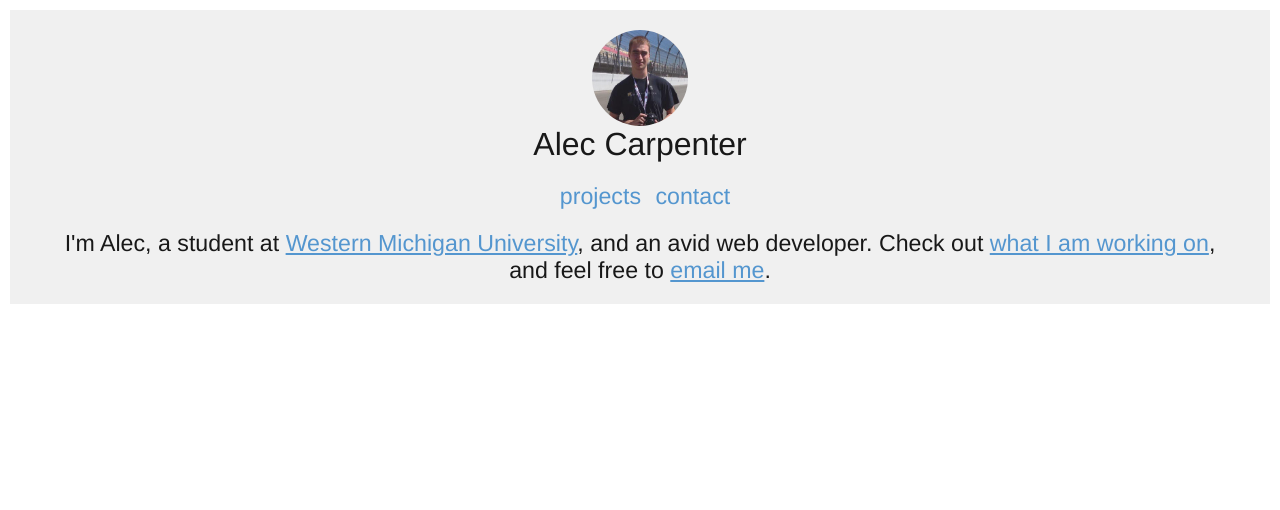
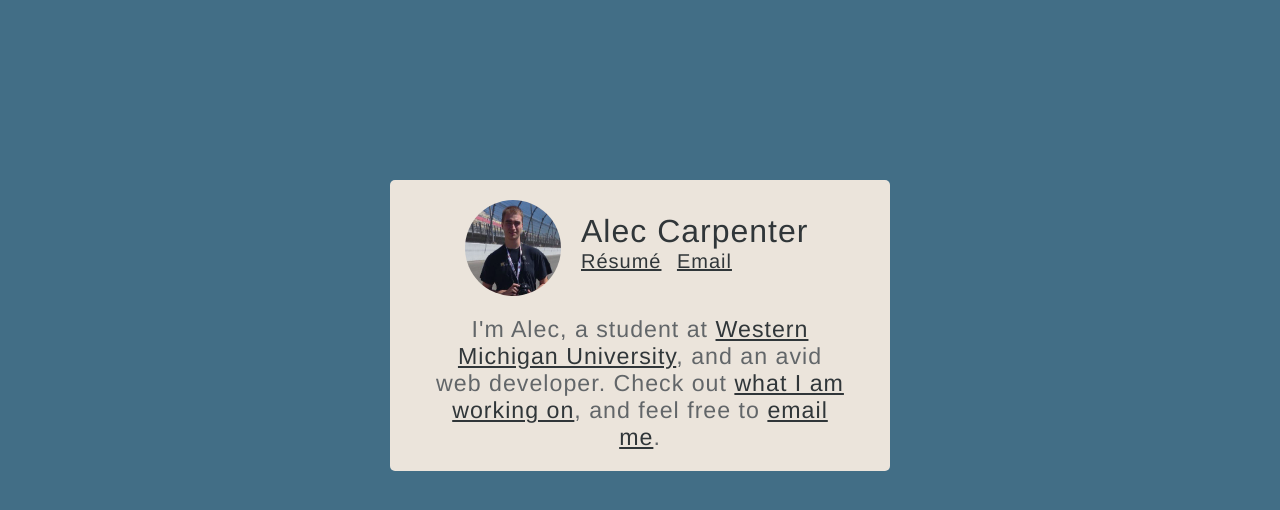
Before and after one commit to alecgunnar/alecgunnar.com, a Jekyll site: the page built from index.html, in a window 1280 px wide. Shown: the top 510 px of the page. Built offline with Jekyll 4.4.1, drawn with Linux system fonts in a browser that asks for light colours; nearby versions of some CDN libraries.

Commit message:
Added a whole lot!

```diff
--- a/_config.yml
+++ b/_config.yml
@@ -2,8 +2,8 @@
 title: Website of Alec Carpenter
 email: gunnar94@me.com
 description: Personal website of Alec Carpenter.
-baseurl: ""
-url: "http://www.aleccarpenter.me"
+baseurl: "/"
+url: "http://www.alecgunnar.com"
 
 # Build settings
 markdown: kramdown
--- a/_includes/head.html
+++ b/_includes/head.html
@@ -6,6 +6,6 @@
   <title>{% if page.title %}{{ page.title }}{% else %}{{ site.title }}{% endif %}</title>
   <meta name="description" content="{% if page.excerpt %}{{ page.excerpt | strip_html | strip_newlines | truncate: 160 }}{% else %}{{ site.description }}{% endif %}">
 
-  <link rel="stylesheet" href="{{ "/css/main.css" | prepend: site.baseurl }}">
+  <link rel="stylesheet" href="{{ "css/main.css" | prepend: site.baseurl }}">
   <link rel="canonical" href="{{ page.url | replace:'index.html','' | prepend: site.baseurl | prepend: site.url }}">
 </head>
--- a/_layouts/default.html
+++ b/_layouts/default.html
@@ -6,16 +6,13 @@
     <body>
 
         <div class="wrapper">
-      <header class="header">
-        <h1 class="header__name"><span class="header__picture"></span>Alec Carpenter</h1>
-        <ul class="header__navigation">
-          <li class="header__navigation__link"><a href="https://www.github.com/gunnar94">Projects</a></li>
-          <li class="header__navigation__link"><a href="mailto:gunnar94@me.com">Contact</a></li>
-        </ul>
-      </header>
 
             {{ content }}
+
         </div>
+
+        <script src="https://code.jquery.com/jquery-1.11.3.min.js"></script>
+        <script src="{{ "js/global.js" | prepend: site.baseurl }}"></script>
 
     </body>
 
--- a/_sass/base.scss
+++ b/_sass/base.scss
@@ -1,25 +1,47 @@
 html {
-    font-family: $font-family;
     font-size: $font-size;
     height: 100%;
 }
 
 body {
     background: $background-color;
+    font-family: $font-family;
+    font-weight: 200;
     color: $text-color;
+    letter-spacing: 1px;
+    text-align: center;
     margin: 0;
-    padding: $padding;
+    padding: 0;
+}
+
+a {
+    color: $anchor-color;
+
+    &:hover {
+        text-decoration: none;
+    }
 }
 
 .wrapper {
-    background-color: $light-gray;
-    width: 100%;
+    max-width: 100%;
+    width: $wrapper-width;
+    margin: 0 auto;
+}
+
+.header {
+    background-color: $header-color;
+    margin-bottom: $padding;
     padding: $padding * 2 $padding / 4;
     box-sizing: border-box;
     opacity: .9;
+    border-radius: $padding / 2;
 }
 
-.header__picture {
+.header__intro {
+    margin-bottom: $margin;
+}
+
+.intro__picture {
     background-image: url('../images/me.jpg');
     background-repeat: no-repeat;
     background-size: 200%;
@@ -32,49 +54,71 @@ body {
     border-radius: 3rem;
 }
 
-.header__name {
+.about__name {
+    color: $anchor-color;
     font-weight: 300;
-    text-align: center;
-    margin: 0 0;
+    margin: 0;
 }
 
-.header__navigation {
-    text-align: center;
-    margin: $margin * 2 0;
+.about__links {
+    margin: 0;
     padding: 0;
-}
 
-.header__navigation__link {
-    font-size: 1.45rem;
-    text-transform: lowercase;
-    list-style: none;
-    display: inline;
-    margin-left: $margin;
+    li {
+        list-style: none;
+        display: inline;
+        margin-left: $margin / 2;
 
-    a {
-        text-decoration: none;
+        &:first-of-type {
+            margin-left: 0;
+        }
+
+        a {
+            font-size: 1.25rem;
+        }
     }
 }
 
-a {
-    color: $anchor-color;
-
-    &:hover {
-        color: $anchor-hover-color;
-        text-decoration: underline;
-    }
+h2 {
+    font-weight: 100;
+    color: $white;
+    margin: $margin 0;
 }
 
 p {
     font-size: 1.45rem;
-    font-weight: 300;
     text-align: center;
     padding: 0 $padding * 4;
     margin: 0;
 }
 
+.clearfix {
+    clear: both;
+}
+
 @media screen and (min-width: 375px) {
-    .header__navigation {
-        clear: none;
+    .wrapper {
+        width: 500px;
+    }
+
+    .header__intro {
+        width: 350px;
+        margin: 0 auto $margin;
+    }
+
+    .intro__picture,
+    .intro__about {
+        height: 6rem;
+        float: left;
+    }
+
+    .intro__about {
+        margin-left: $margin;
+        padding-top: $padding * 1.3;
+        box-sizing: border-box;
+    }
+
+    .about__links {
+        text-align: left;
     }
 }
--- a/css/main.scss
+++ b/css/main.scss
@@ -7,21 +7,21 @@ $font-family: "Helvetica Neue";
 $font-size: 16px;
 
 // Sizing and Spacing
-$wrapper-width: 800px;
+$wrapper-width: 960px;
 
 $padding: 10px;
-$margin: $padding;
+$margin: 20px;
 
 // Colors
 $white: #FFF;
 $black: #000;
-$light-gray: #EFEFEF;
 
-$background-color: $white;
+$background-color: #426E86;
+$header-color: #FEF1E5;
 
-$text-color: $black;
+$text-color: #666;
 
-$anchor-color: #428BCA;
+$anchor-color: #2F3131;
 $anchor-hover-color: darken($anchor-color, 10%);
 
 @import "base";
--- a/index.html
+++ b/index.html
@@ -1,5 +1,17 @@
 ---
 layout: default
 ---
-
-<p>I'm Alec, a student at <a href="https://www.wmich.edu/">Western Michigan University</a>, and an avid web developer. Check out <a href="https://www.github.com/gunnar94">what I am working on</a>, and feel free to <a href="mailto:gunnar94@me.com">email me</a>.</p>
+<header class="header">
+    <div class="header__intro">
+        <span class="intro__picture"></span>
+        <div class="intro__about">
+            <h1 class="about__name" title="Alec Gunnar Carpenter">Alec Carpenter</h1>
+            <ul class="about__links">
+                <li><a href="{{ "docs/AlecCarpenter-Resume.pdf" | prepend: site.baseurl }}" title="Download my resume in PDF form.">Résumé</a></li>
+                <li><a href="mailto:gunnar94@me.com" title="Send me an email.">Email</a></li>
+            </ul>
+        </div>
+        <div class="clearfix"></div>
+    </div>
+    <p>I'm Alec, a student at <a href="https://www.wmich.edu/">Western Michigan University</a>, and an avid web developer. Check out <a href="https://www.github.com/gunnar94">what I am working on</a>, and feel free to <a href="mailto:gunnar94@me.com">email me</a>.</p>
+</header>
--- /dev/null
+++ b/js/global.js
@@ -0,0 +1,5 @@
+var $header = $('header.header');
+
+if (typeof $header !== 'undefined') {
+    $header.css('margin-top', ($(document).height() * .2) + 'px');
+}
```
Also changed, not shown: not-found.html (added, +7 -0 lines), 1 other file. Lines whose indentation alone changed are shown as unchanged.
